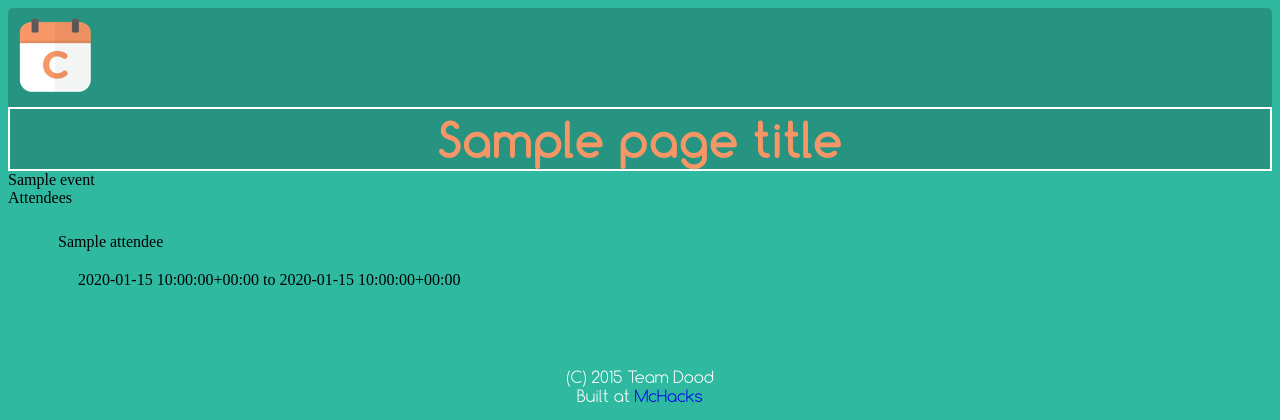
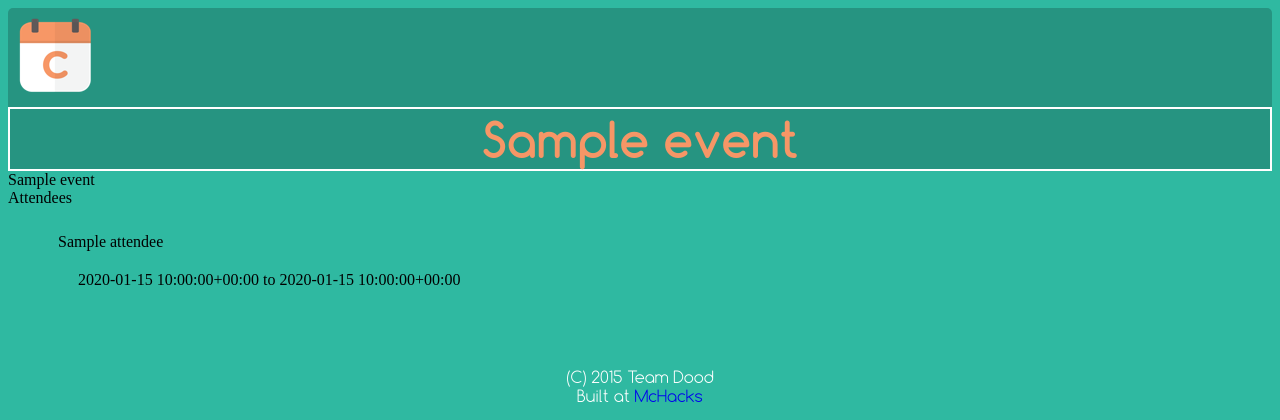
Before and after one commit to j-bro/cedul, a Django app: template cedul_app/templates/cedul_app/event.html in a window 1280 px wide. Shown: the top 420 px of the page. Run offline with Django 3.2, Linux system fonts and the light colour scheme; tables that the repository leaves empty hold one stand-in row (values such as "Sample post"); the template is opened without the code that fills it: values that come from a table or form of the project are taken from there, most other values are stand-ins (such as "Sample title", 1, 10 or a date in 2020); parts of the project's set-up code (start-up, migrations or seed data) failed here and were passed over.

Commit message:
Fixed event page title

```diff
--- a/cedul_app/templates/cedul_app/event.html
+++ b/cedul_app/templates/cedul_app/event.html
@@ -9,7 +9,7 @@
 
 {% block content %}
 
-{% include "cedul_app/menubar.html" with page_name="{{event.event_name}}" %}
+{% include "cedul_app/menubar.html" with page_title=event.event_name %}
 
     <div class="page-title">
         {{ event.event_name }}
```
